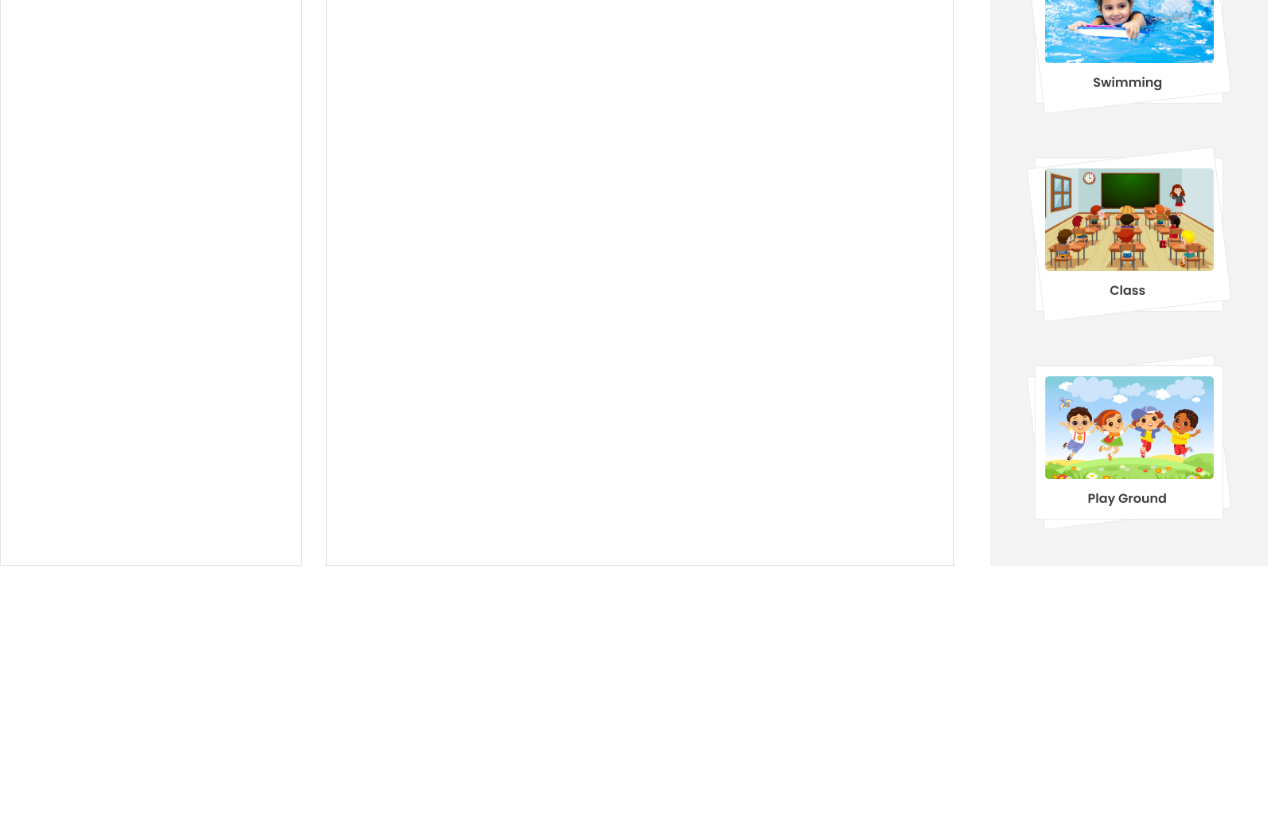
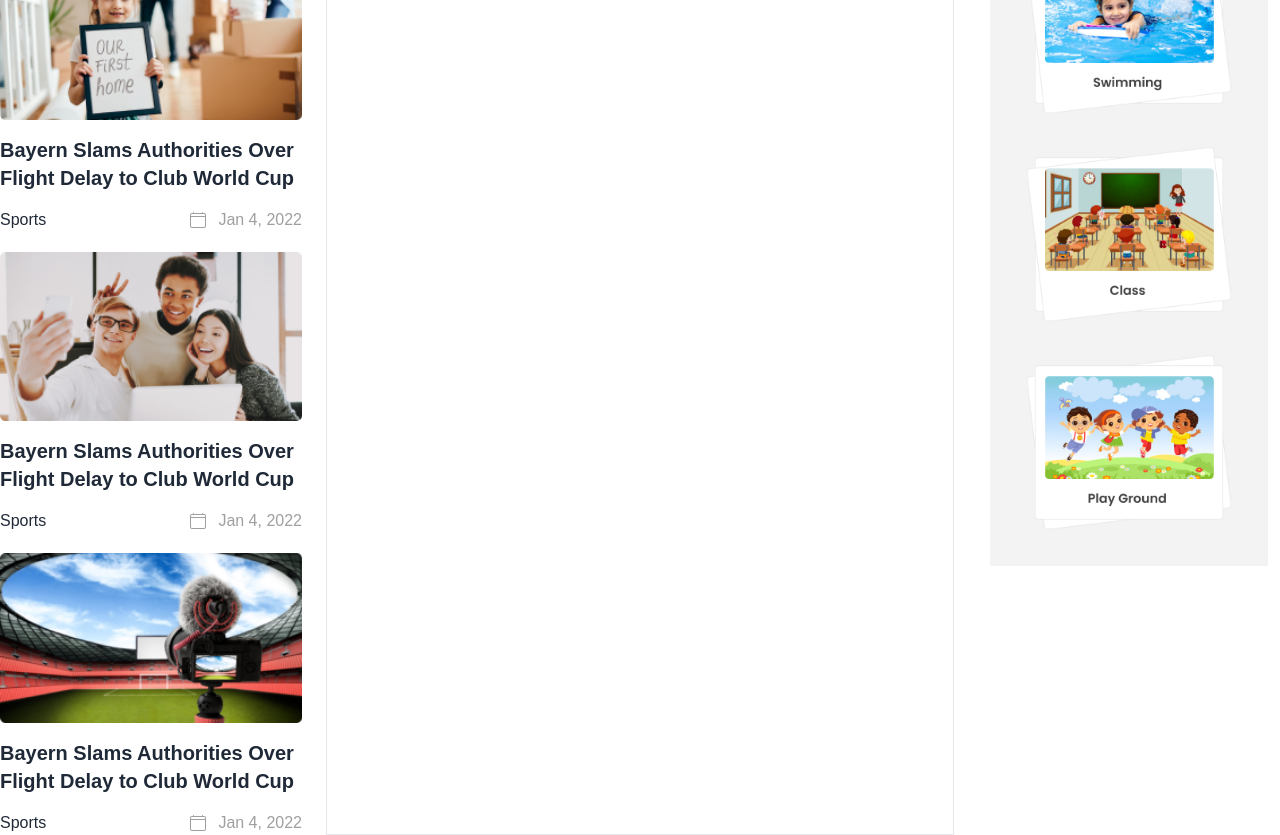
Before and after one commit to OHshajim/React-Dragon-News, a React (Vite) app: page / in a window 1280 px wide. Shown: the part 960-1795 px from the top of the page. Before the commit the page ends 1526 px from the top, so only its background shows below. Built offline with nearby package versions, Linux system fonts and the light colour scheme.

Commit message:
left side nav finish

```diff
--- a/src/pages/Home/Home.jsx
+++ b/src/pages/Home/Home.jsx
@@ -12,11 +12,11 @@ const Home = () => {
             <Highlights />
             <Navbar />
             <div className="grid grid-cols-4 gap-6">
-                <div className="border"><LeftSideNav /></div>
+                <div><LeftSideNav /></div>
                 <div className="border col-span-2">
                     <h3 className="text-xl font-semibold">Dragon News Home</h3>
                 </div>
-                <div className="">
+                <div>
                     <RightSideNav />
                     <RightSideBottom />
                 </div>
--- a/src/pages/Shared/LeftSide/LeftSideNav.jsx
+++ b/src/pages/Shared/LeftSide/LeftSideNav.jsx
@@ -1,20 +1,49 @@
 import { useEffect, useState } from "react";
 import { Link } from "react-router-dom";
-
+import { BsCalendar4 } from "react-icons/bs";
+import NewsPng1 from '../../../assets/1.png'
+import NewsPng2 from '../../../assets/2.png'
+import NewsPng3 from '../../../assets/3.png'
 const LeftSideNav = () => {
-    const [category,setCategory] = useState([])
-    useEffect(()=>{
+    const [category, setCategory] = useState([])
+    useEffect(() => {
         fetch('categories.json')
-        .then(res=>res.json())
-        .then(data=>setCategory(data))
-    },[])
+            .then(res => res.json())
+            .then(data => setCategory(data))
+    }, [])
     return (
         <div >
             <h3 className="text-xl font-semibold">All Caterogy</h3>
-            <div className=" text-xl font-medium text-[#9F9F9F] mt-5">
+            <div className=" text-xl font-medium text-[#9F9F9F] mt-3">
                 {
-                    category.map(category=><Link to={`/category/${category.name}`} className="block px-14 py-3" key={category.id}>{category.name}</Link>)
+                    category.map(category => <Link to={`/category/${category.name}`} className="block px-14 py-3" key={category.id}>{category.name}</Link>)
                 }
+            </div>
+            <div className="mt-8 space-y-5">
+                <div>
+                    <img src={NewsPng1} alt="NewsPng1" className="w-full" />
+                    <h3 className="text-xl font-semibold my-4">Bayern Slams Authorities Over Flight Delay to Club World Cup</h3>
+                    <div className="flex text-base items-center justify-between font-medium">
+                        <h4>Sports</h4>
+                        <h4 className="text-[#9F9F9F] flex items-center gap-3"><BsCalendar4 /> Jan 4, 2022</h4>
+                    </div>
+                </div>
+                <div>
+                    <img src={NewsPng2} alt="NewsPng2" className="w-full" />
+                    <h3 className="text-xl font-semibold my-4">Bayern Slams Authorities Over Flight Delay to Club World Cup</h3>
+                    <div className="flex text-base items-center justify-between font-medium">
+                        <h4>Sports</h4>
+                        <h4 className="text-[#9F9F9F] flex items-center gap-3"><BsCalendar4 /> Jan 4, 2022</h4>
+                    </div>
+                </div>
+                <div>
+                    <img src={NewsPng3} alt="NewsPng3" className="w-full" />
+                    <h3 className="text-xl font-semibold my-4">Bayern Slams Authorities Over Flight Delay to Club World Cup</h3>
+                    <div className="flex text-base items-center justify-between font-medium">
+                        <h4>Sports</h4>
+                        <h4 className="text-[#9F9F9F] flex items-center gap-3"><BsCalendar4 /> Jan 4, 2022</h4>
+                    </div>
+                </div>
             </div>
         </div>
     );
```
